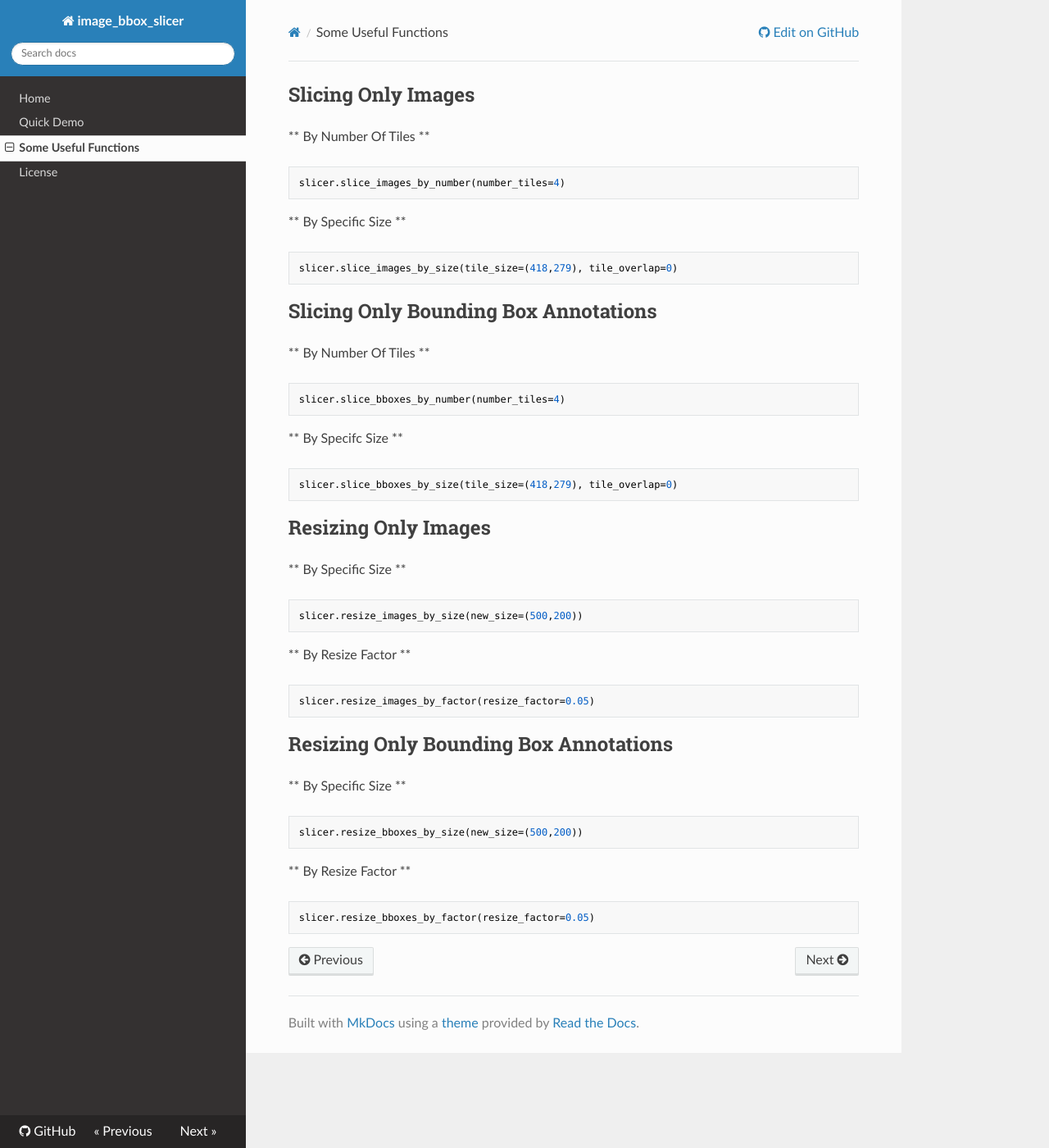
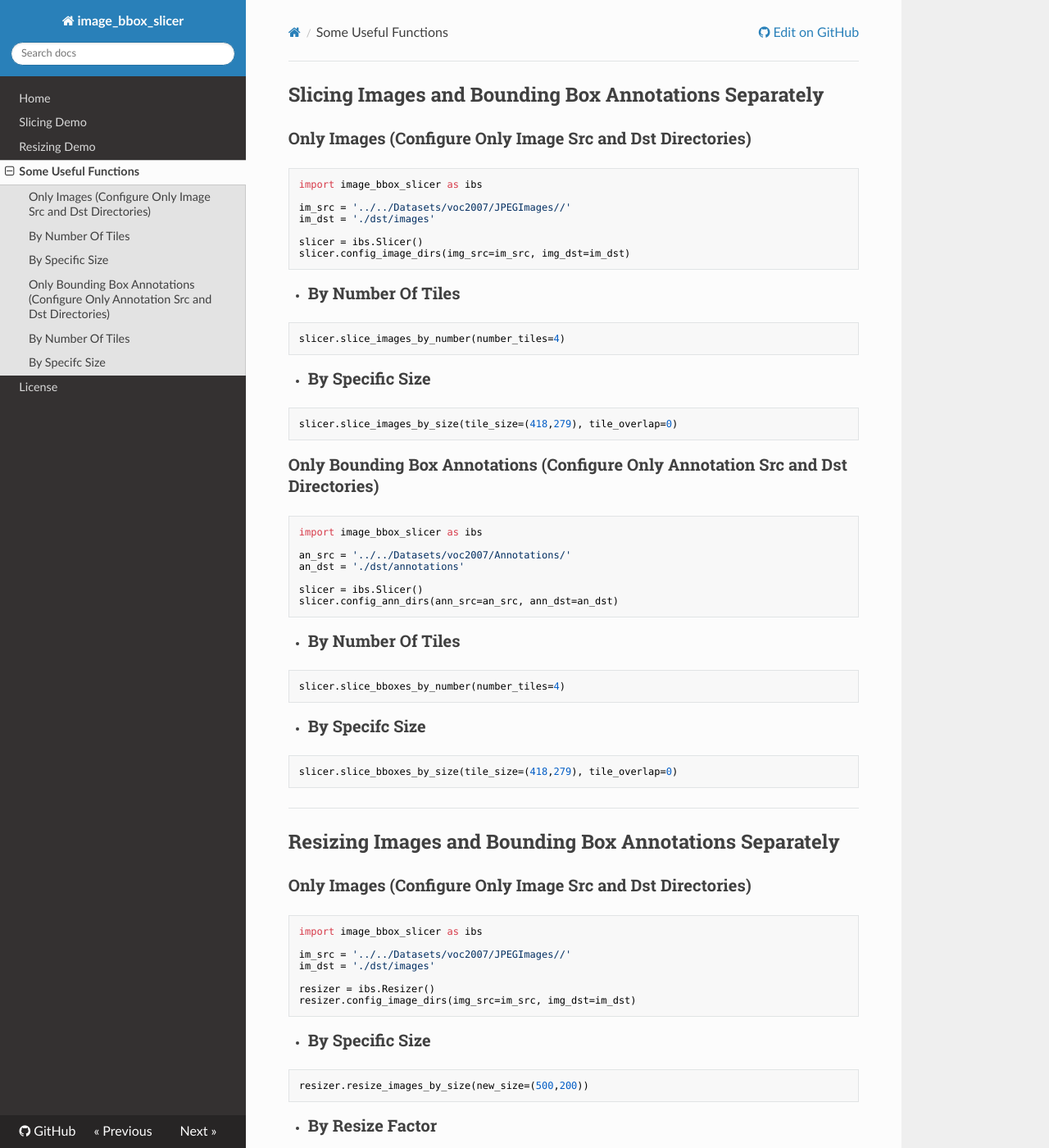
Before and after one commit to acl21/image_bbox_slicer, an MkDocs documentation site: the page built from docs/useful-functions.md, in a window 1280 px wide and 1400 px high. Shown: the whole window at 82% size. Built offline with MkDocs 1.6.1, drawn with Linux system fonts in a browser that asks for light colours; nearby versions of some CDN libraries; some of the changed text lies outside the part shown.

Commit message:
changed documentation accordingly

````diff
--- /dev/null
+++ b/docs/resizing-demo.md
@@ -0,0 +1,57 @@
+## Create And Configure `Resizer` Object
+_Note: This usage demo can be found in `Resizing_Demo.ipynb` in the project's [repo](https://github.com/acl21/image_bbox_slicer)._
+
+### Setting Paths To Source And Destination Directories
+You must configure paths to source and destination directories like the following.
+By default it takes the current working directory as the source folder for both images and annotations and also creates new folders:
+
+* `/resized_images` and
+* `/resized_annotation`
+
+in the current working directory.
+
+```python
+import image_bbox_slicer as ibs
+
+im_src = './src/images'
+an_src = './src/annotations'
+im_dst = './dst/images'
+an_dst = './dst/annotations'
+
+resizer = ibs.Resizer()
+resizer.config_dirs(img_src=im_src, ann_src=an_src,
+                   img_dst=im_dst, ann_dst=an_dst)
+```
+
+### Images and Bounding Box Annotations Simultaneously
+
+** By Specific Size **
+
+
+```python
+resizer.resize_by_size(new_size=(500,200))
+resizer.visualize_resized_random()
+```
+
+
+![png](img/output_18_0.png)
+
+
+![png](img/output_18_1.png)
+
+
+** By A Resize Factor **
+
+
+```python
+resizer.resize_by_factor(resize_factor=0.05)
+resizer.visualize_resized_random()
+```
+
+![png](img/output_20_0.png)
+
+
+![png](img/output_20_1.png)
+
+_Note:_
+*`visualize_resized_random()` randomly picks a recently resized image from the destination directory for plotting.*
--- a/docs/quick-demo.md
+++ b/docs/slicing-demo.md
@@ -1,8 +1,13 @@
 ## Create And Configure `Slicer` Object
-_Note: This usage demo can be found in `demo.ipynb` in the project's [repo](https://github.com/akshaychandra21/image_bbox_slicer)._
+_Note: This usage demo can be found in `Slicing_Demo.ipynb` in the project's [repo](https://github.com/acl21/image_bbox_slicer)._
 
-Setting Paths To Source And Destination Directories
-You must configure paths to source and destination directories like the following.
+### Setting Paths To Source And Destination Directories
+You must configure paths to source and destination directories like the following. By default it takes the current working directory as the source folder for both images and annotations and also creates new folders:
+
+* `/sliced_images` and
+* `/sliced_annotation`
+
+in the current working directory.
 
 ```python
 import image_bbox_slicer as ibs
@@ -17,7 +22,7 @@ slicer.config_dirs(img_src=im_src, ann_src=an_src,
                    img_dst=im_dst, ann_dst=an_dst)
 ```
 
-## Partial Labels
+### Partial Labels
 
 ![partial](img/partial_labels.jpg)
 
@@ -29,7 +34,7 @@ Configure your slicer to either ignore or consider them by setting `Slicer` obje
 slicer.keep_partial_labels = True
 ```
 
-## Empty Tiles
+### Empty Tiles
 ![empty](img/empty_tiles.png)
 
 An empty tile is a tile with no "labels" in it. The definition of "labels" here is tightly coupled with the user's preference of partial labels. If you choose to keep the partial labels (i.e. `keep_partial_labels = True`), a tile with a partial label is not treated as empty. If you choose to not keep the partial labels (i.e. `keep_partial_labels = False`), a tile with one or more partial labels is considered empty.
@@ -40,7 +45,7 @@ Configure your slicer to either ignore or consider empty tiles by setting `Slice
 slicer.ignore_empty_tiles = False
 ```
 
-## Before-After Mapping
+### Before-After Mapping
 
 You can choose to store the mapping between file names of the images before and after slicing by setting the `Slicer` object's `save_before_after_map` instance variable to `True`. By default it is set to `False`.
 
@@ -86,39 +89,3 @@ slicer.visualize_random()
 ![output-4](img/output_12_2.png)
 
 *Note: `visualize_sliced_random()` randomly picks a recently sliced image from the directory for plotting.*
-
-## Resizing
-![png](img/resize_demo.png)
-
-Images and Bounding Box Annotations Simultaneously
-
-** By Specific Size **
-
-
-```python
-slicer.resize_by_size(new_size=(500,200))
-slicer.visualize_resized_random()
-```
-
-
-![png](img/output_18_0.png)
-
-
-![png](img/output_18_1.png)
-
-
-** By A Resize Factor **
-
-
-```python
-slicer.resize_by_factor(resize_factor=0.05)
-slicer.visualize_resized_random()
-```
-
-![png](img/output_20_0.png)
-
-
-![png](img/output_20_1.png)
-
-_Note:_
-*`visualize_resized_random()` randomly picks a recently resized image from the destination directory for plotting.*
--- a/docs/useful-functions.md
+++ b/docs/useful-functions.md
@@ -1,50 +1,93 @@
-## Slicing Only Images
+## Slicing Images and Bounding Box Annotations Separately
 
-**  By Number Of Tiles **
+### Only Images (Configure Only Image Src and Dst Directories)
+
+```python
+import image_bbox_slicer as ibs
+
+im_src = '../../Datasets/voc2007/JPEGImages//'
+im_dst = './dst/images'
+
+slicer = ibs.Slicer()
+slicer.config_image_dirs(img_src=im_src, img_dst=im_dst)
+```
+
+* ### By Number Of Tiles
 ```python
 slicer.slice_images_by_number(number_tiles=4)
 ```
 
-**  By Specific Size **
+* ### By Specific Size
 ```python
 slicer.slice_images_by_size(tile_size=(418,279), tile_overlap=0)
 ```
 
-## Slicing Only Bounding Box Annotations
-** By Number Of Tiles **
+
+###  Only Bounding Box Annotations (Configure Only Annotation Src and Dst Directories)
+
+```python
+import image_bbox_slicer as ibs
+
+an_src = '../../Datasets/voc2007/Annotations/'
+an_dst = './dst/annotations'
+
+slicer = ibs.Slicer()
+slicer.config_ann_dirs(ann_src=an_src, ann_dst=an_dst)
+```
+* ### By Number Of Tiles
 ```python
 slicer.slice_bboxes_by_number(number_tiles=4)
 ```
 
-**  By Specifc Size **
+* ### By Specifc Size
 ```python
 slicer.slice_bboxes_by_size(tile_size=(418,279), tile_overlap=0)
 ```
 
-## Resizing Only Images
+---
 
-** By Specific Size **
+## Resizing Images and Bounding Box Annotations Separately
+
+### Only Images (Configure Only Image Src and Dst Directories)
 
 ```python
-slicer.resize_images_by_size(new_size=(500,200))
+import image_bbox_slicer as ibs
+
+im_src = '../../Datasets/voc2007/JPEGImages//'
+im_dst = './dst/images'
+
+resizer = ibs.Resizer()
+resizer.config_image_dirs(img_src=im_src, img_dst=im_dst)
 ```
 
-** By Resize Factor **
+* ### By Specific Size
+```python
+resizer.resize_images_by_size(new_size=(500,200))
+```
+
+* ### By Resize Factor
+```python
+resizer.resize_images_by_factor(resize_factor=0.05)
+```
+
+###  Only Bounding Box Annotations (Configure Only Annotation Src and Dst Directories)
 
 ```python
-slicer.resize_images_by_factor(resize_factor=0.05)
+import image_bbox_slicer as ibs
+
+an_src = '../../Datasets/voc2007/Annotations/'
+an_dst = './dst/annotations'
+
+resizer = ibs.Resizer()
+resizer.config_ann_dirs(ann_src=an_src, ann_dst=an_dst)
 ```
 
-## Resizing Only Bounding Box Annotations
-
-** By Specific Size **
-
+* ### By Specific Size
 ```python
-slicer.resize_bboxes_by_size(new_size=(500,200))
+resizer.resize_bboxes_by_size(new_size=(500,200))
 ```
 
-** By Resize Factor **
-
+* ### By Resize Factor
 ```python
-slicer.resize_bboxes_by_factor(resize_factor=0.05)
+resizer.resize_bboxes_by_factor(resize_factor=0.05)
 ```
--- a/mkdocs.yml
+++ b/mkdocs.yml
@@ -2,9 +2,10 @@ site_name: image_bbox_slicer
 
 nav:
 - Home: 'index.md'
-- Quick Demo: 'quick-demo.md'
+- Slicing Demo: 'slicing-demo.md'
+- Resizing Demo: 'resizing-demo.md'
 - Some Useful Functions: 'useful-functions.md'
 - License: 'license.md'
 
 theme: readthedocs
-repo_url: https://github.com/akshaychandra21/image_bbox_slicer
+repo_url: https://github.com/acl21/image_bbox_slicer
````
Also changed, not shown: other parts of docs/slicing-demo.md (+1 -3 lines), README.md (+5 -194 lines), docs/index.md (+2 -2 lines), image_bbox_slicer/__init__.py (+6 -6 lines), setup.py (+3 -6 lines), docs/img/ibs_demo.jpg, imgs/ibs_demo2.jpg (added).
